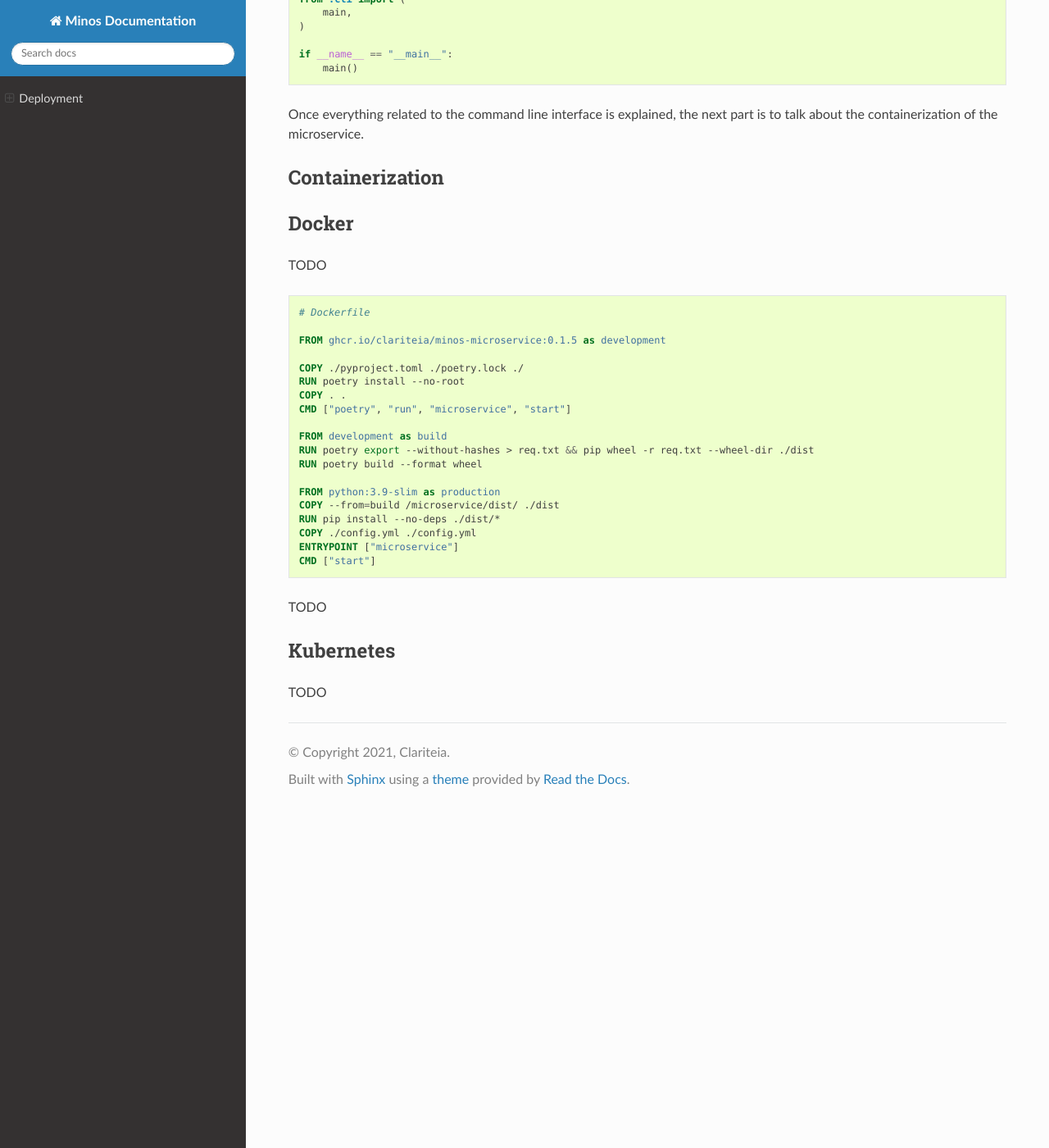
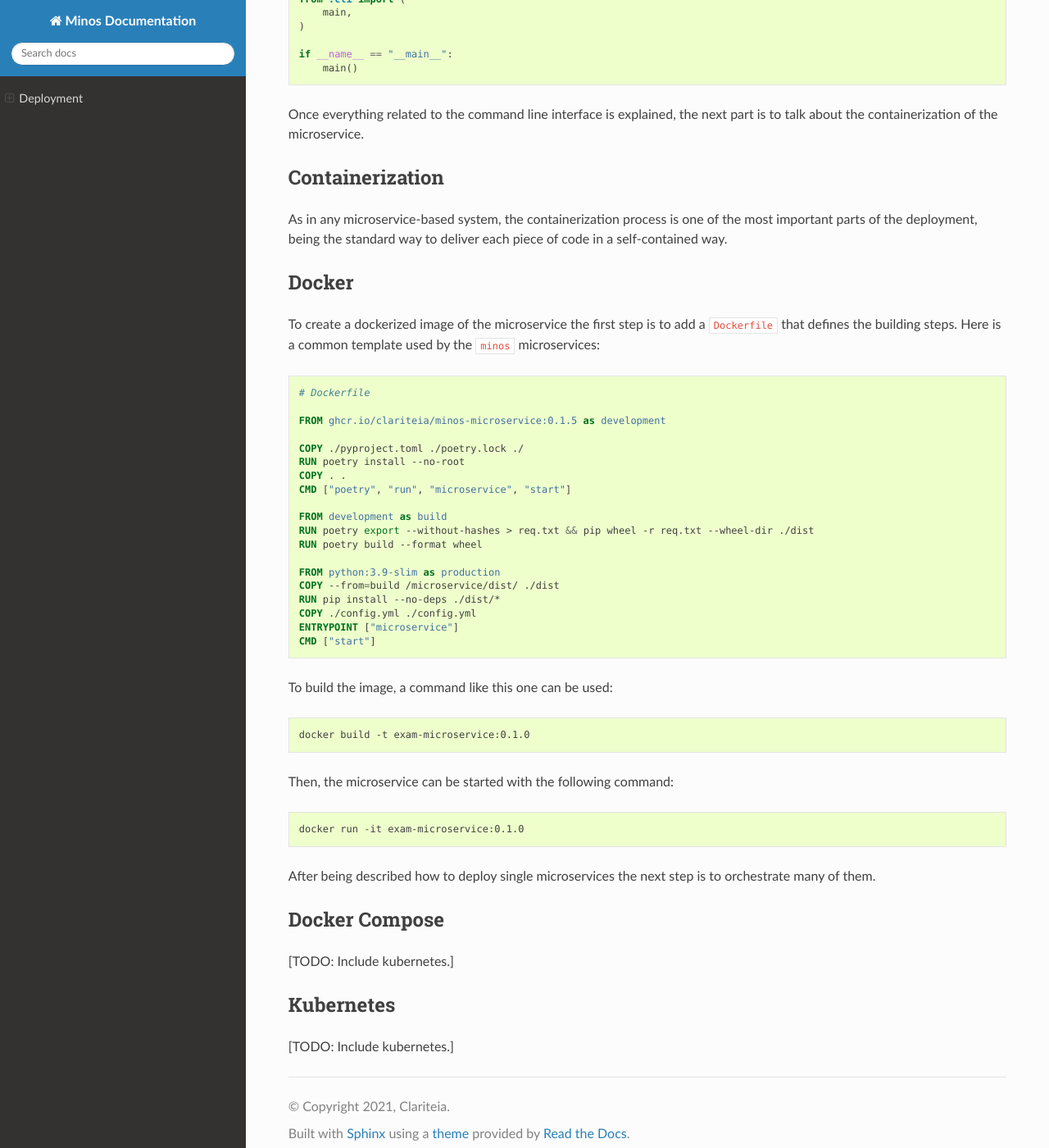
Before and after one commit to Clariteia/minos-documentation, a Sphinx documentation site: the page built from docs/quickstart/deployment.md, in a window 1280 px wide and 1400 px high, scrolled down 2298 px. Shown: the whole window at 82% size. Built offline with Sphinx 7.4.7 and the Read the Docs theme 2.0.0, drawn with Linux system fonts in a browser that asks for light colours.

Commit message:
* Add dockerization guide.

````diff
--- a/docs/quickstart/deployment.md
+++ b/docs/quickstart/deployment.md
@@ -6,7 +6,7 @@ The last but not the least important step of building microservices with the `mi
 
 ## Command Line Interface
 
- A common way to start a ``minos`` microservice is executing a command over the shell. To do that, the microservice must provide a command line interface. A good alternative to do that is using the [typer](https://typer.tiangolo.com/) library, that can be installed as follows:
+A common way to start a ``minos`` microservice is executing a command over the shell. To do that, the microservice must provide a command line interface. A good alternative to do that is using the [typer](https://typer.tiangolo.com/) library, that can be installed as follows:
 
 ### Poetry
 
@@ -104,9 +104,11 @@ Once everything related to the command line interface is explained, the next par
 
 ## Containerization
 
+As in any microservice-based system, the containerization process is one of the most important parts of the deployment, being the standard way to deliver each piece of code in a self-contained way.
+
 ## Docker
 
-TODO
+To create a dockerized image of the microservice the first step is to add a `Dockerfile` that defines the building steps. Here is a common template used by the `minos` microservices:
 
 ```dockerfile
 # Dockerfile
@@ -130,7 +132,22 @@ ENTRYPOINT ["microservice"]
 CMD ["start"]
 ```
 
-TODO
+To build the image, a command like this one can be used:
+```shell
+
+docker build -t exam-microservice:0.1.0
+```
+
+Then, the microservice can be started with the following command:
+
+```shell
+docker run -it exam-microservice:0.1.0
+```
+
+After being described how to deploy single microservices the next step is to orchestrate many of them.
+
+## Docker Compose
+[TODO: Include kubernetes.]
 
 ## Kubernetes
-TODO
+[TODO: Include kubernetes.]
````
